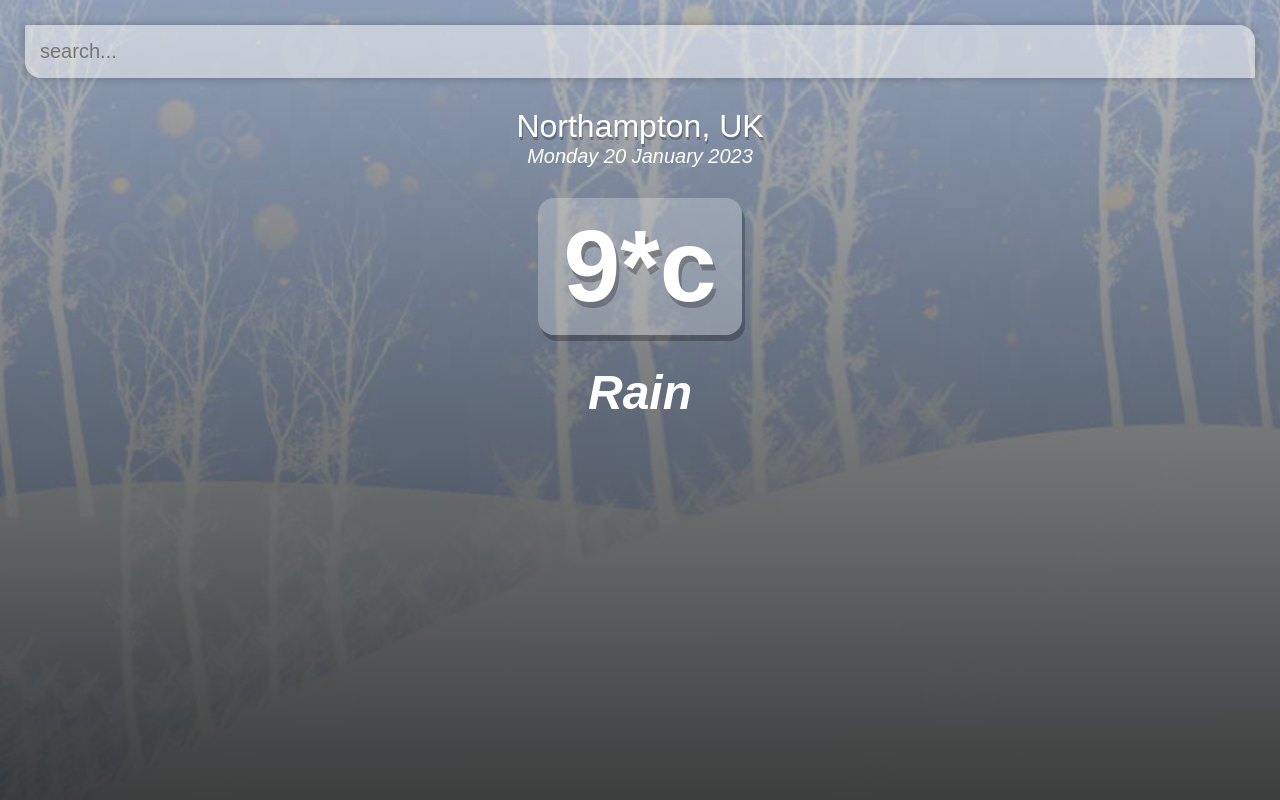
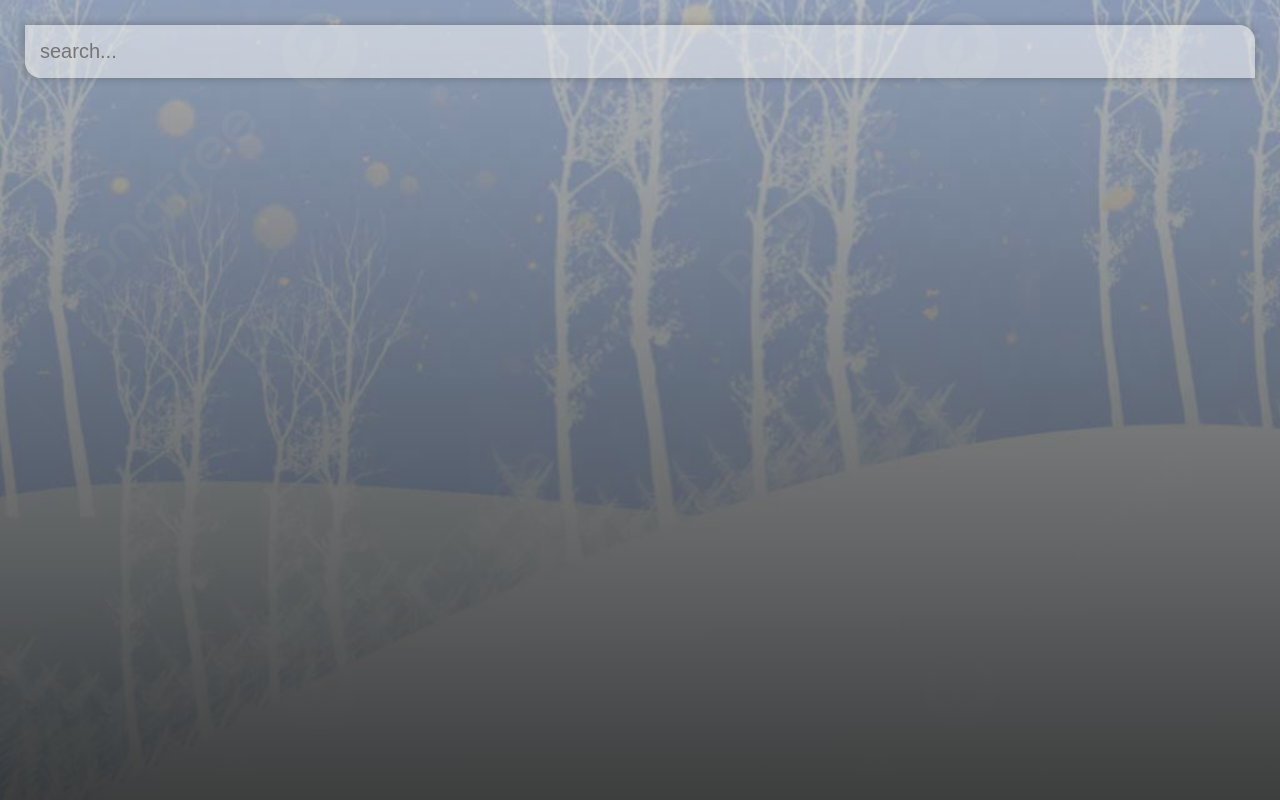
Before and after one commit to qwasem/vue-weather, a Vue app: page / in a window 1280 px wide. Built offline with nearby package versions, Linux system fonts and the light colour scheme.

Commit message:
make the location

```diff
--- a/src/App.vue
+++ b/src/App.vue
@@ -10,9 +10,9 @@
           @keypress="fetchWeather"
         />
       </div>
-      <div class="weather-wrap">
+      <div class="weather-wrap" v-if="(typeof weather.main != 'undefined')">
         <div class="location-box">
-          <div class="location">Northampton, UK</div>
+          <div class="location">{{ weather.name }} , {{ weather.sys.country }}</div>
           <div class="date">Monday 20 January 2023</div>
         </div>
 
@@ -41,7 +41,7 @@
   methods:{
     fetchWeather(){
       if(e.key = "Enter"){
-        fetch(`${this.api_base}weather?q=${this.query}&units=metric&APPID=${this.api_key}`)
+        fetch(`${this.url_base}weather?q=${this.query}&units=metric&APPID=${this.api_key}`)
           .then(res =>{
               return res.json();
           }).then(this.setResults);
```
